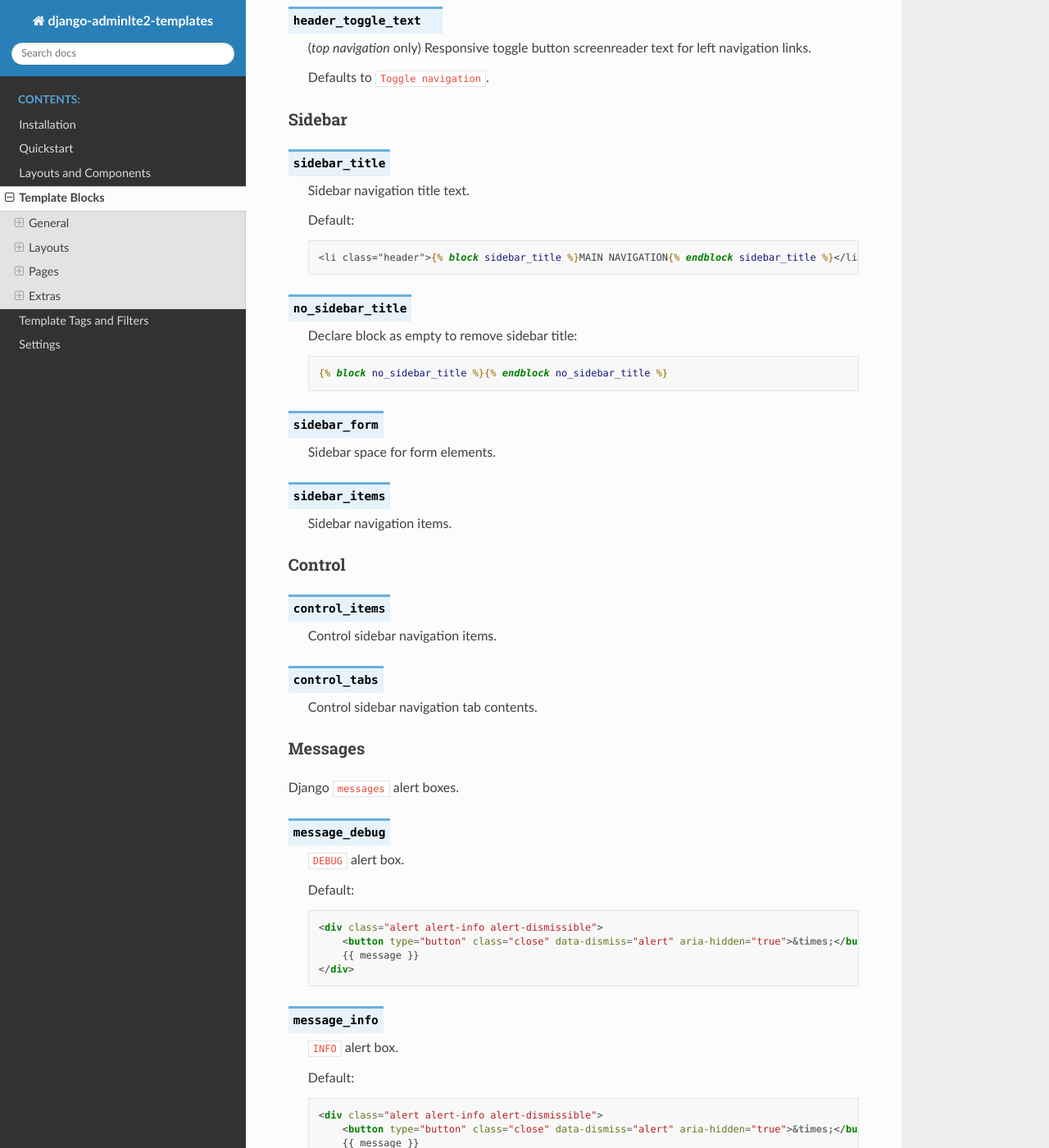
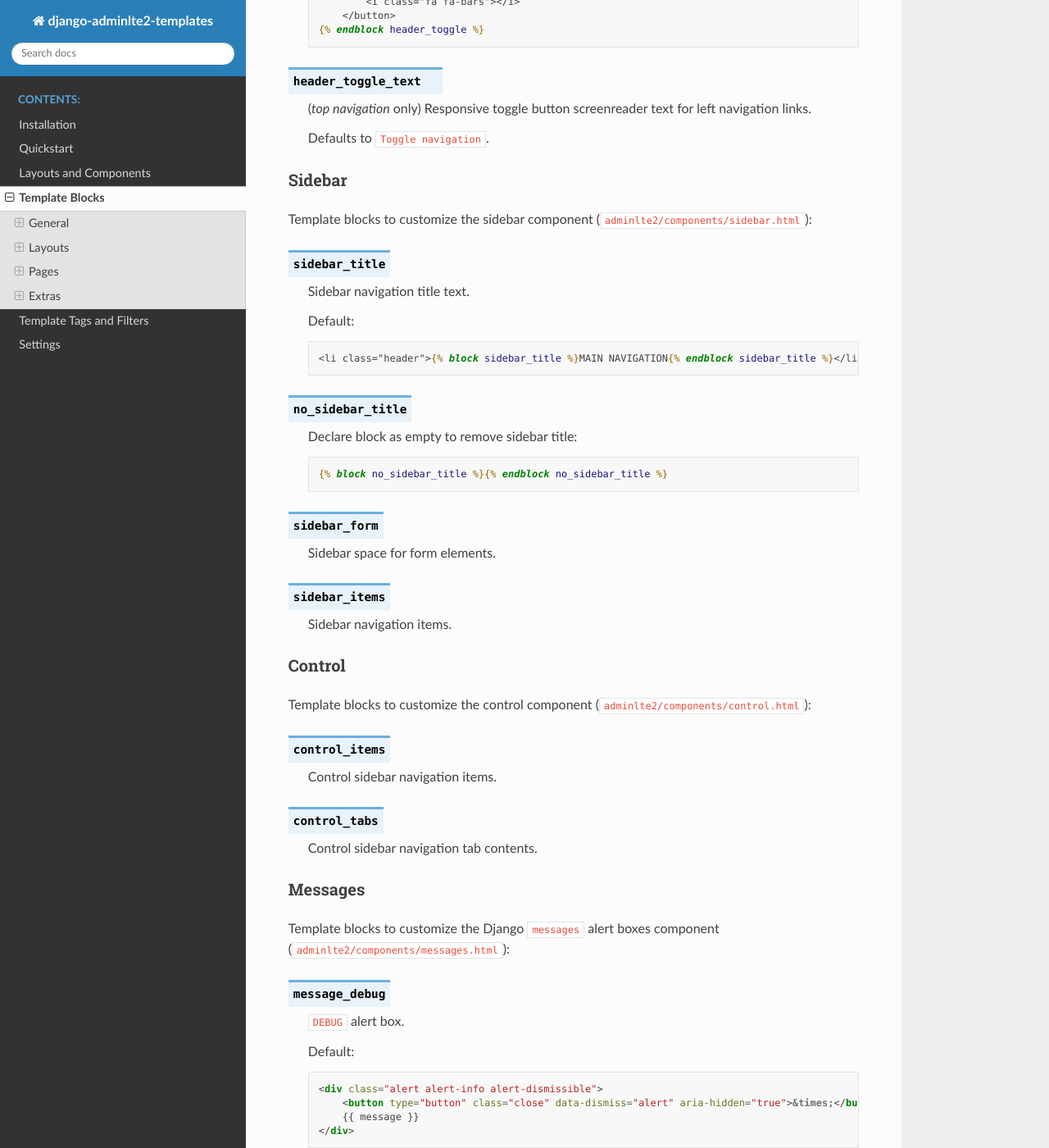
Before and after one commit to josemarimanio/django-adminlte2-templates, a Sphinx documentation site: the page built from docs/template_blocks.rst, in a window 1280 px wide and 1400 px high, scrolled down 9596 px. Shown: the whole window at 82% size. Built offline with Sphinx 7.4.7 and the Read the Docs theme 2.0.0, drawn with Linux system fonts in a browser that asks for light colours; some of the changed text lies outside the part shown.

Commit message:
Updated 'docs' page 'Template Blocks'

```diff
--- a/docs/template_blocks.rst
+++ b/docs/template_blocks.rst
@@ -414,8 +414,11 @@ Content
 Header
 ^^^^^^
 
-django-adminlte2-templates supports header for both  **sidebar** (*boxed, collapsed, fixed*) and
+Template blocks to customize the header component (``adminlte2/components/header.html``, ``adminlte2/components/header_top_navigation.html``).
+
+**django-adminlte2-templates** supports header for both  **sidebar** (*boxed, collapsed, fixed*) and
 **top navigation** layouts:
+
 
 .. data:: logo
     :noindex:
@@ -618,6 +621,9 @@ django-adminlte2-templates supports header for both  **sidebar** (*boxed, collap
 Sidebar
 ^^^^^^^
 
+Template blocks to customize the sidebar component (``adminlte2/components/sidebar.html``):
+
+
 .. data:: sidebar_title
     :noindex:
 
@@ -655,6 +661,9 @@ Sidebar
 Control
 ^^^^^^^
 
+Template blocks to customize the control component (``adminlte2/components/control.html``):
+
+
 .. data:: control_items
     :noindex:
 
@@ -670,7 +679,8 @@ Control
 Messages
 ^^^^^^^^
 
-Django ``messages`` alert boxes.
+Template blocks to customize the Django ``messages`` alert boxes component (``adminlte2/components/messages.html``):
+
 
 .. data:: message_debug
     :noindex:
@@ -764,6 +774,9 @@ Django ``messages`` alert boxes.
 
 Footer
 ^^^^^^
+
+Template blocks to customize the footer component (``adminlte2/components/footer.html``):
+
 
 .. data:: footer_content
     :noindex:
```
